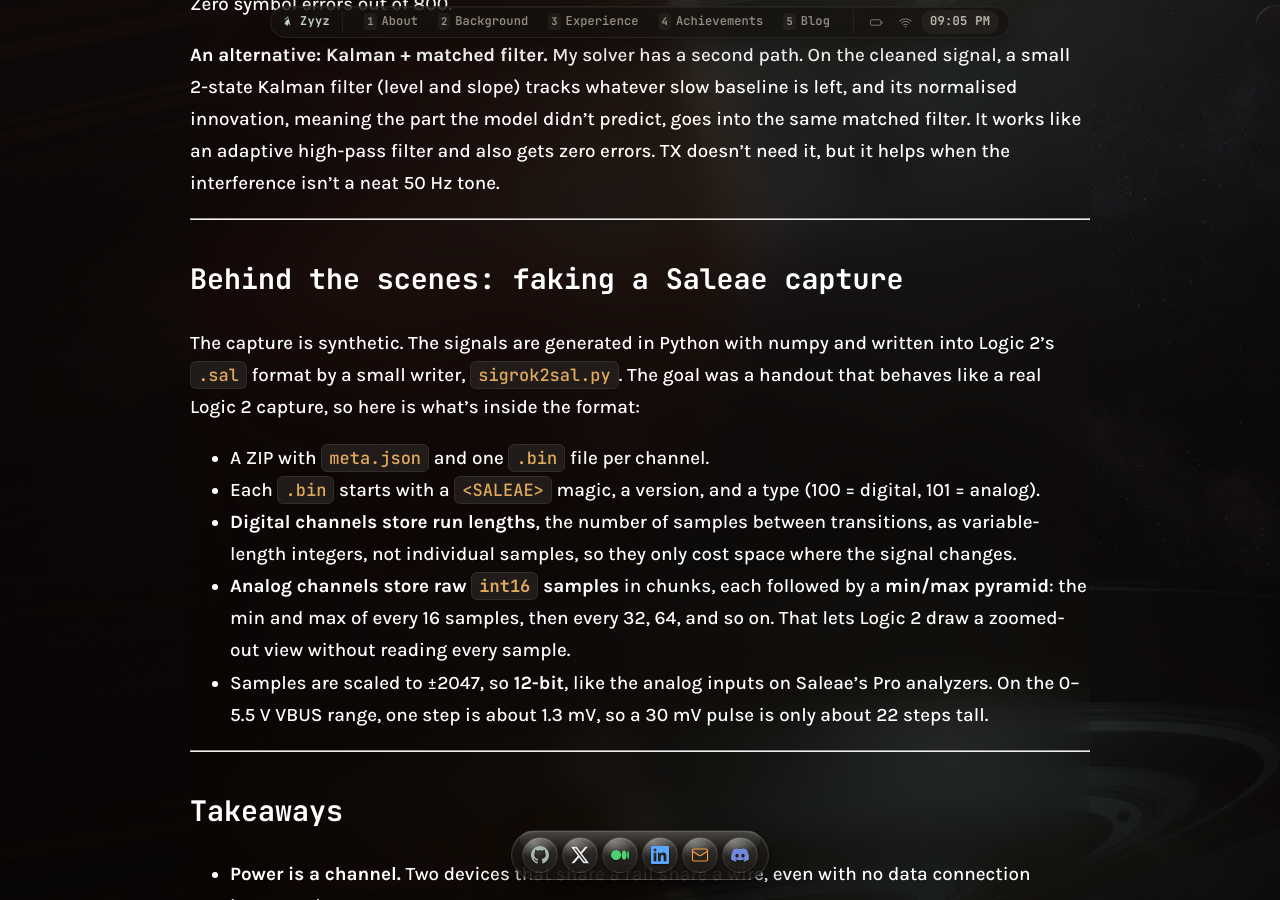
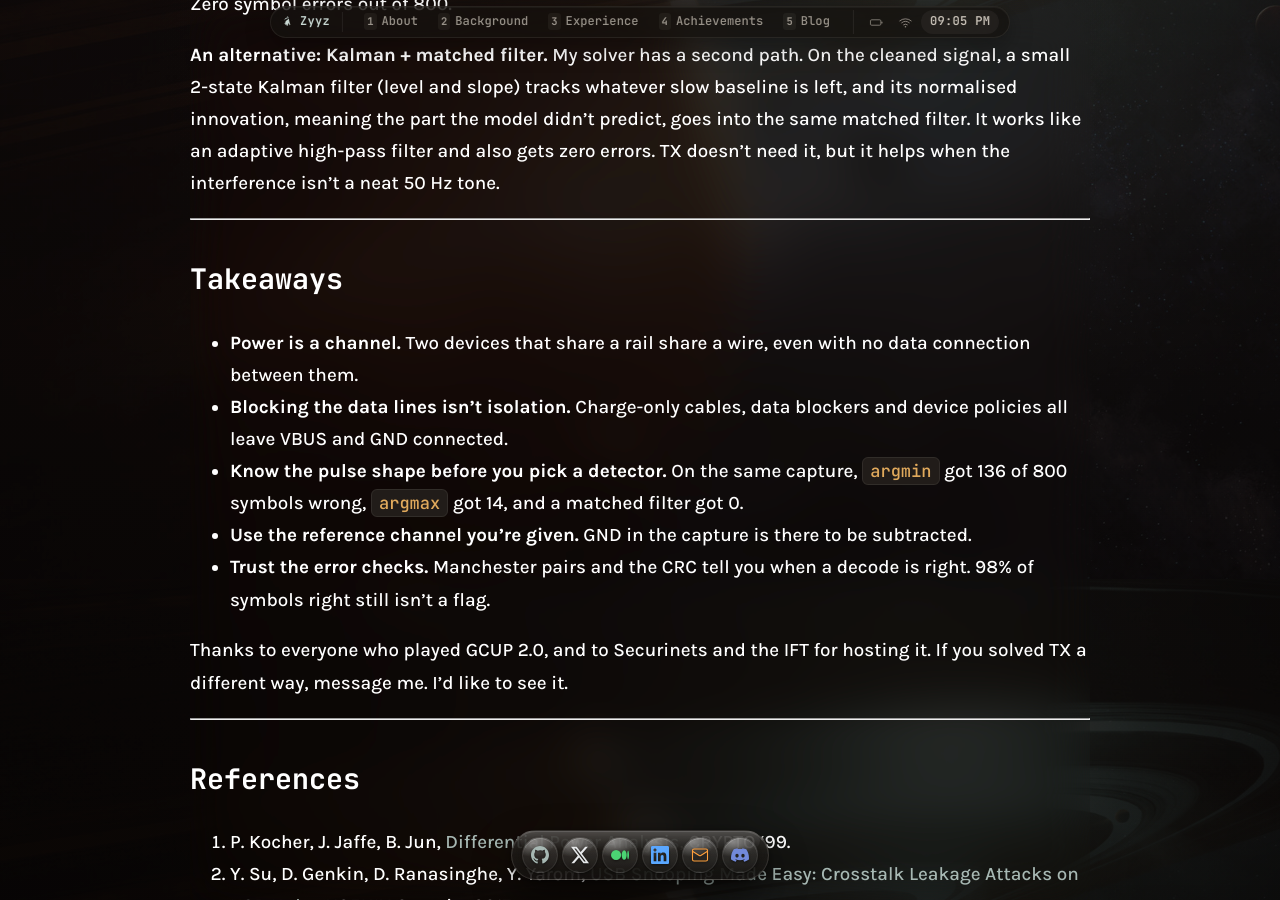
Before and after one commit to 0xZyyz/0xZyyz.github.io, a Jekyll site: the page built from _posts/2026-09-22-leaking-data-through-5-volts.md, in a window 1280 px wide and 900 px high, scrolled down 11121 px. Built offline with Jekyll 4.4.1, drawn with Linux system fonts in a browser that asks for light colours; some of the changed text lies outside the part shown.

Commit message:
Drop the capture-building section from the VBUS post
Co-Authored-By: Claude Opus 5.5 <noreply@anthropic.com>

````diff
--- a/_posts/2026-09-22-leaking-data-through-5-volts.md
+++ b/_posts/2026-09-22-leaking-data-through-5-volts.md
@@ -71,7 +71,7 @@ A clean 5 V line doesn't exist. On a real rail you typically find:
 - **Switching-regulator ripple**: usually hundreds of kHz or more, too fast for a 10 kS/s channel to see.
 - **Plain noise** from the ADC and everything around it.
 
-TX keeps the two that matter at its time scale: 50 Hz hum on both VBUS and GND, and random noise. The pulses are about the same size as the noise, and the whole challenge comes from that.
+At TX's time scale, two of these matter: 50 Hz hum on both VBUS and GND, and random noise. The pulses are about the same size as the noise, and the whole challenge comes from that.
 
 ---
 
@@ -100,7 +100,7 @@ The signal has three layers, from the voltage up to the flag.
 One symbol per 10 ms slot. The pulse is a Ricker wavelet (τ = 1 ms, 30 mV)
 {: .img-caption}
 
-The pulse shape is a **Ricker wavelet** (the "Mexican hat"): a smooth bump with a small undershoot on each side and zero net area. It's a standard model pulse in seismology, and it's a reasonable stand-in for a short burst on a rail where decoupling capacitors smooth the edges and a regulator pulls the voltage back.
+The pulse shape is a **Ricker wavelet** (the "Mexican hat"): a smooth bump with a small undershoot on each side and zero net area. It's a standard model pulse in seismology, and it's close to what a short burst looks like on a rail where decoupling capacitors smooth the edges and a regulator pulls the voltage back.
 
 ```python
 def ricker_pulse(t, t_centre):
@@ -146,7 +146,7 @@ all your base are belong to us
 
 No flag. The keyboard really is a keyboard. There's one useful detail: the host polls it **every 10 ms**, the same length as a PPM slot.
 
-**The digital channels (Ch0/Ch1).** They're D+ and D−, carrying packets that look like USB: SYNC, SOF, and an IN / DATA / ACK every 16 frames with an all-zero payload. It's decoration. Also worth noticing: 1 MS/s is far too slow to capture real full-speed USB (12 Mb/s), so these lines were never going to be a faithful bus capture.
+**The digital channels (Ch0/Ch1).** They're D+ and D−, carrying packets that look like USB: SYNC, SOF, and an IN / DATA / ACK every 16 frames with an all-zero payload. Nothing to find there. Also worth noticing: 1 MS/s is far too slow to properly capture full-speed USB (12 Mb/s), so these lines were never the place to look.
 
 The data is in the analog channels.
 
@@ -230,7 +230,7 @@ def apply_cmr(vbus, gnd):
 
 This is why the GND channel is in the capture: it's the reference, the same idea as a differential probe.
 
-There's a subtle catch. I generated the capture, so I know VBUS actually contains **0.6×** the hum, but the estimate comes out at **0.40**. GND carries its own noise, and least squares shrinks the estimate by *hum power / (hum power + noise power)*. With a 30 mV hum and 15 mV of GND noise, that's (0.03²/2) / (0.03²/2 + 0.015²) = 2/3, and 0.6 × 2/3 = 0.40. So about a third of the hum survives step 1.
+There's a subtle catch. VBUS really carries **0.6×** the hum that's on GND, but the estimate comes out at **0.40**. GND carries its own noise, and least squares shrinks the estimate by *hum power / (hum power + noise power)*. With a 30 mV hum and 15 mV of GND noise, that's (0.03²/2) / (0.03²/2 + 0.015²) = 2/3, and 0.6 × 2/3 = 0.40. So about a third of the hum survives step 1.
 
 **Step 2: a 50 Hz notch.** A narrow IIR notch (Q = 30, about 1.7 Hz wide) removes what's left of the hum without touching the ~1 ms pulses:
 
@@ -280,18 +280,6 @@ Zero symbol errors out of 800.
 
 ---
 
-## Behind the scenes: faking a Saleae capture
-
-The capture is synthetic. The signals are generated in Python with numpy and written into Logic 2's `.sal` format by a small writer, `sigrok2sal.py`. The goal was a handout that behaves like a real Logic 2 capture, so here is what's inside the format:
-
-- A ZIP with `meta.json` and one `.bin` file per channel.
-- Each `.bin` starts with a `<SALEAE>` magic, a version, and a type (100 = digital, 101 = analog).
-- **Digital channels store run lengths**, the number of samples between transitions, as variable-length integers, not individual samples, so they only cost space where the signal changes.
-- **Analog channels store raw `int16` samples** in chunks, each followed by a **min/max pyramid**: the min and max of every 16 samples, then every 32, 64, and so on. That lets Logic 2 draw a zoomed-out view without reading every sample.
-- Samples are scaled to ±2047, so **12-bit**, like the analog inputs on Saleae's Pro analyzers. On the 0–5.5 V VBUS range, one step is about 1.3 mV, so a 30 mV pulse is only about 22 steps tall.
-
----
-
 ## Takeaways
 
 - **Power is a channel.** Two devices that share a rail share a wire, even with no data connection between them.
````
